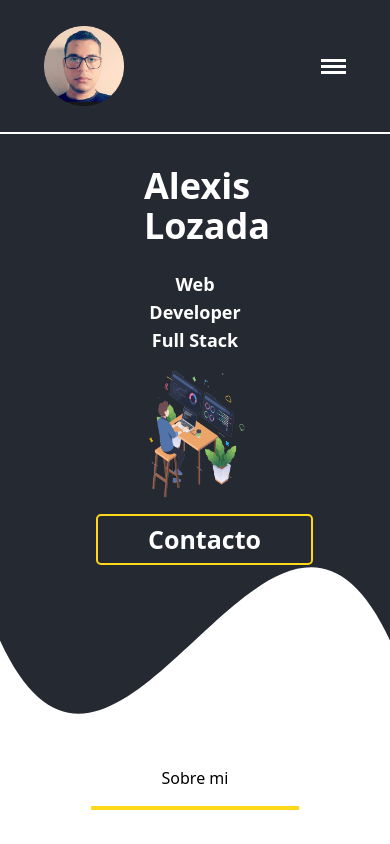
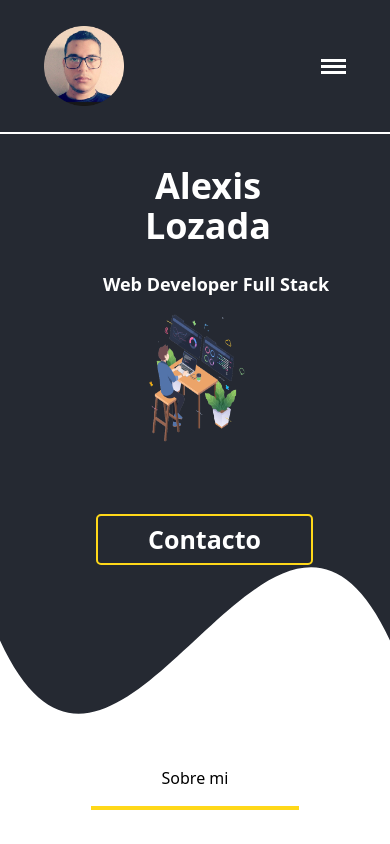
Before and after one commit to alexisyordano/portafolio, a React (Vite) app: page / in a window 390 px wide. Shown: the top 844 px of the page. Built offline with nearby package versions, Linux system fonts and the light colour scheme; no server answers; the database is empty.

Commit message:
se ajusta el modo responsive

```diff
--- a/src/components/header/Section.tsx
+++ b/src/components/header/Section.tsx
@@ -7,10 +7,10 @@ function Section() {
       <div className="starsection">
         <div className="grid grid-flow-col auto-cols-max p-32 justify-start max-sm:flex flex-col">
           <div className="w-full text-center px-4">
-            <h1 className="text-4xl max-sm:text-4xl max-sm:-mt-24 md:text-4xl md:-ml-24 lg:text-7xl lg:ml-5 font-bold text-white animations">
+            <h1 className="text-4xl max-sm:text-4xl max-sm:-left-14 max-sm:w-60 max-sm:-mt-24 md:text-4xl md:-ml-24 lg:text-7xl lg:ml-5 font-bold text-white animations">
               Alexis Lozada
             </h1>
-            <h1 className="text-xl max-sm:text-lg max-sm:mt-6  md:text-3xl md:-ml-24 mt-2 lg:ml-5 font-bold animations-two text-white">
+            <h1 className="text-xl max-sm:text-lg max-sm:mt-6 max-sm:w-60 max-sm:-left-12 md:text-3xl md:-ml-24 mt-2 lg:ml-5 font-bold animations-two text-white">
               Web Developer Full Stack
             </h1>
           </div>
```
